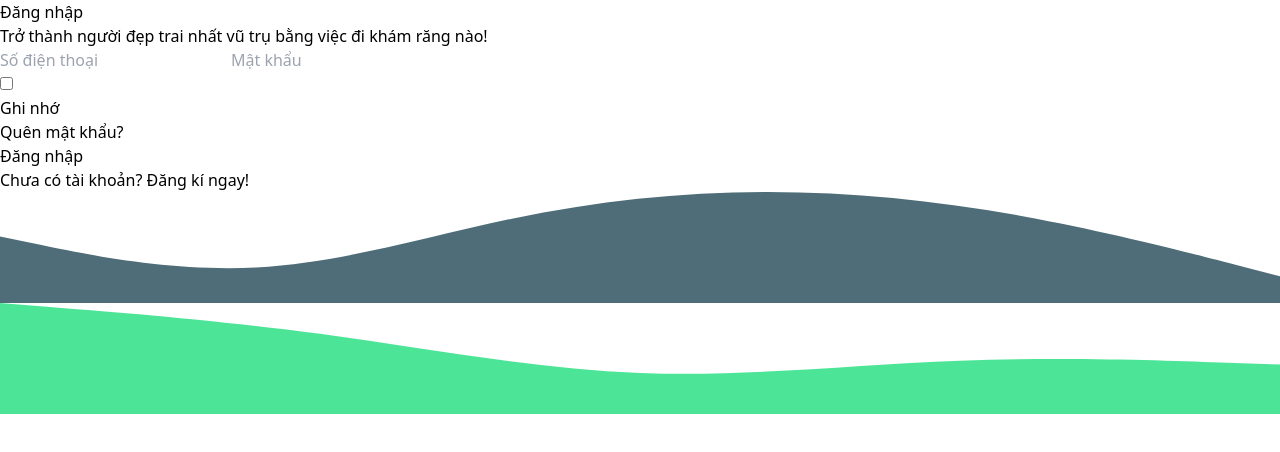
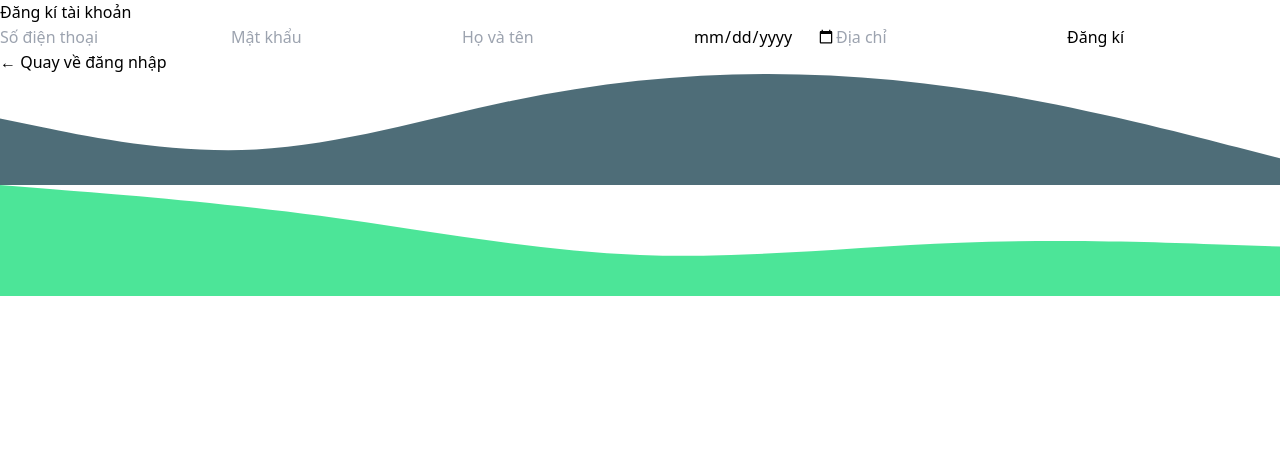
Before and after one commit to cukhoaimon/dental-clinic-management-system, a React (Vite) app in the folder user/: page / in a window 1280 px wide. Shown: the top 452 px of the page. Built offline with nearby package versions, Linux system fonts and the light colour scheme.

Commit message:
Install react-hook-form and add it into Login and SignUp form

```diff
--- a/user/package.json
+++ b/user/package.json
@@ -15,6 +15,7 @@
     "axios": "^1.5.1",
     "react": "^18.2.0",
     "react-dom": "^18.2.0",
+    "react-hook-form": "^7.48.2",
     "react-hot-toast": "^2.4.1",
     "react-router-dom": "^6.16.0",
     "yup": "^1.3.1"
--- a/user/src/App.jsx
+++ b/user/src/App.jsx
@@ -4,7 +4,7 @@ import SignupForm from "./features/authentication/SignupForm";
 export default function App() {
   return (
     <div>
-      <LoginForm />
+      <SignupForm />
     </div>
   );
 }
--- a/user/src/features/authentication/LoginForm.jsx
+++ b/user/src/features/authentication/LoginForm.jsx
@@ -1,5 +1,9 @@
 import Footer from "../../ui/Footer";
+import { useForm } from "react-hook-form";
 function LoginForm() {
+  const { register, handleSubmit } = useForm();
+  const onSubmit = (data) => console.log(data);
+
   // Todo
   return (
     <div className="container-2xl flex h-screen items-center bg-neutral-200  ">
@@ -10,19 +14,24 @@ function LoginForm() {
         <div className=" mb-10 text-center text-base font-normal text-cyan-900">
           Trở thành người đẹp trai nhất vũ trụ bằng việc đi khám răng nào!
         </div>
-        <form className="flex  flex-col items-center gap-6">
+        <form
+          className="flex  flex-col items-center gap-6"
+          onSubmit={handleSubmit(onSubmit)}
+        >
           <input
             type="phone"
             id="phone"
             className="h-[45px] w-[300px] rounded-[10px] bg-cyan-900 p-5 text-white"
             placeholder="Số điện thoại"
             required="true"
+            {...register("phone", { required: true })}
           />
           <input
             type="password"
             className="h-[45px] w-[300px] rounded-[10px] bg-cyan-900 p-5 text-white"
             placeholder="Mật khẩu"
             required="true"
+            {...register("password", { required: true })}
           />
           <div className="flex w-[300px] justify-around ">
             <div className="flex items-start gap-2">
--- a/user/src/features/authentication/SignupForm.jsx
+++ b/user/src/features/authentication/SignupForm.jsx
@@ -1,6 +1,9 @@
 import Footer from "../../ui/Footer";
+import { useForm } from "react-hook-form";
 
 function SignupForm() {
+  const { register, handleSubmit } = useForm();
+  const onSubmit = (data) => console.log(data);
   // Todo
   return (
     <div className="container-2xl flex h-screen items-center bg-neutral-200">
@@ -8,13 +11,17 @@ function SignupForm() {
         <div className=" mb-10 text-center text-[64px] font-medium leading-tight text-cyan-900">
           Đăng kí tài khoản
         </div>
-        <form className="flex  flex-col items-center gap-6">
+        <form
+          className="flex  flex-col items-center gap-6"
+          onSubmit={handleSubmit(onSubmit)}
+        >
           <input
             type="phone"
             id="phone"
             className="h-[45px] w-[300px] rounded-[10px] bg-cyan-900 p-5 text-white"
             placeholder="Số điện thoại"
             required="true"
+            {...register("phone", { required: true })}
           />
           <input
             type="password"
@@ -22,6 +29,7 @@ function SignupForm() {
             className="h-[45px] w-[300px] rounded-[10px] bg-cyan-900 p-5 text-white"
             placeholder="Mật khẩu"
             required="true"
+            {...register("password", { required: true })}
           />
           <input
             type="text"
@@ -29,6 +37,7 @@ function SignupForm() {
             className="h-[45px] w-[300px] rounded-[10px] bg-cyan-900 p-5 text-white"
             placeholder="Họ và tên"
             required="true"
+            {...register("name", { required: true })}
           />
           <input
             type="date"
@@ -36,6 +45,7 @@ function SignupForm() {
             className="h-[45px] w-[300px] rounded-[10px] bg-cyan-900 p-5 text-white"
             placeholder="Ngày tháng năm sinh"
             required="true"
+            {...register("dob", { required: true })}
           />
           <input
             type="text"
@@ -43,6 +53,7 @@ function SignupForm() {
             className="h-[45px] w-[300px] rounded-[10px] bg-cyan-900 p-5 text-white"
             placeholder="Địa chỉ"
             required="true"
+            {...register("address", { required: true })}
           />
           <button className="h-[45px] w-[300px] rounded-[10px] bg-emerald-400 shadow hover:opacity-90">
             <span className=" text-center text-base font-medium   text-cyan-900">
```
Also changed, not shown: 1 other file (tests, documents, lock files or other folders).
